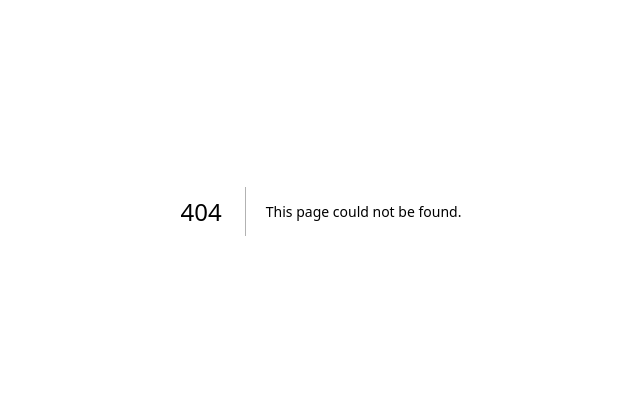
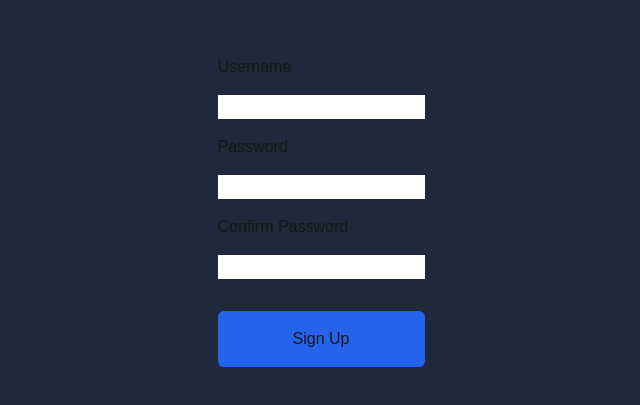
Before and after one commit to MichihideS/sti_Web-API-Backend_projektarbete-frontendv2, a Next.js app: page /signup in a window 1280 px wide. Before the commit this address had no page. Shown: the part 189-594 px from the top of the page, without its empty margins (319-959 px from the left). Built offline with nearby package versions, Linux system fonts and the light colour scheme.

Commit message:
add authentication sign up page with post function to create user with a proper form

```diff
--- /dev/null
+++ b/app/(authentication)/signup/page.tsx
@@ -0,0 +1,109 @@
+"use client"
+
+import { CustomUser, CustomUserForm } from "@/app/_type/ICustomUser"
+import { ChangeEvent, FormEvent, useState } from "react"
+
+export default function SignUp() {
+	const [customUser, setCustomUser] = useState<CustomUserForm>({
+		username: "",
+		password: "",
+		repeatPassword: "",
+	})
+
+	const [isLoading, setIsLoading] = useState<boolean>(false)
+
+	async function handleOnSubmit(event: FormEvent<HTMLFormElement>) {
+		event.preventDefault() // Prevent reload of page
+
+		setIsLoading(true)
+
+		// Exclude repeat password
+		const newUser: CustomUser = {
+			username: customUser.username,
+			password: customUser.password,
+		}
+
+		// POST
+		const result = await fetch("http://localhost:8080/api/v1/user", {
+			method: "POST",
+			headers: {
+				"content-type": "application/json;charset=UTF-8",
+			},
+			body: JSON.stringify(newUser),
+		})
+
+		// 200 ok
+		if (result.ok) {
+			const data = await result.json()
+			console.log(data)
+		} else {
+			const resultError = await result.json()
+			console.error(resultError)
+		}
+
+		setIsLoading(false)
+	}
+
+	function handleChange(event: ChangeEvent<HTMLInputElement>) {
+		setCustomUser((prevState) => ({
+			...prevState,
+			[event.target.name]: event.target.value,
+		}))
+	}
+
+	return (
+		<div className="h-screen flex flex-col justify-center items-center bg-slate-800">
+			<form
+				onSubmit={handleOnSubmit}
+				method="post"
+				className="flex flex-col max-w-sm gap-4"
+			>
+				{/* Username */}
+				<label htmlFor="username">Username</label>
+				<input
+					className="text-black"
+					type="text"
+					name="username"
+					value={customUser.username}
+					onChange={(event) => handleChange(event)}
+				/>
+
+				{/* Password */}
+				<label htmlFor="password">Password</label>
+				<input
+					className="text-black"
+					type="password"
+					name="password"
+					value={customUser.password}
+					onChange={(event) => handleChange(event)}
+				/>
+
+				{/* Repeat Password */}
+				<label htmlFor="repeatPassword">Confirm Password</label>
+				<input
+					className="text-black"
+					type="password"
+					name="repeatPassword"
+					value={customUser.repeatPassword}
+					onChange={(event) => handleChange(event)}
+				/>
+
+				{/* FIELD ERRORS */}
+				<p></p>
+
+				<button
+					className="bg-blue-600 p-4 rounded-md hover:bg-blue-500"
+					type="submit"
+					disabled={isLoading}
+				>
+					Sign Up{" "}
+					{isLoading ? (
+						<span className="inline-block animate-spin">↻</span>
+					) : (
+						""
+					)}
+				</button>
+			</form>
+		</div>
+	)
+}
--- /dev/null
+++ b/app/_type/ICustomUser.ts
@@ -0,0 +1,10 @@
+export interface CustomUserForm {
+	username: string
+	password: string
+	repeatPassword: string
+}
+
+export interface CustomUser {
+	username: string
+	password: string
+}
--- a/app/home/page.tsx
+++ b/app/home/page.tsx
@@ -1,6 +1,6 @@
 "use client"
 
-//import { useEffect } from "react"
+import { useEffect } from "react"
 import CustomButtonMain from "../_components/CustomButtonMain"
 
 export default function Home() {
@@ -8,9 +8,8 @@ export default function Home() {
 		console.log("WHY")
 	}
 
-	/*
 	useEffect(() => {
-		//test()
+		test()
 	})
 
 	async function test() {
@@ -19,7 +18,6 @@ export default function Home() {
 
 		console.log(data)
 	}
-		*/
 
 	return (
 		<div>
```
